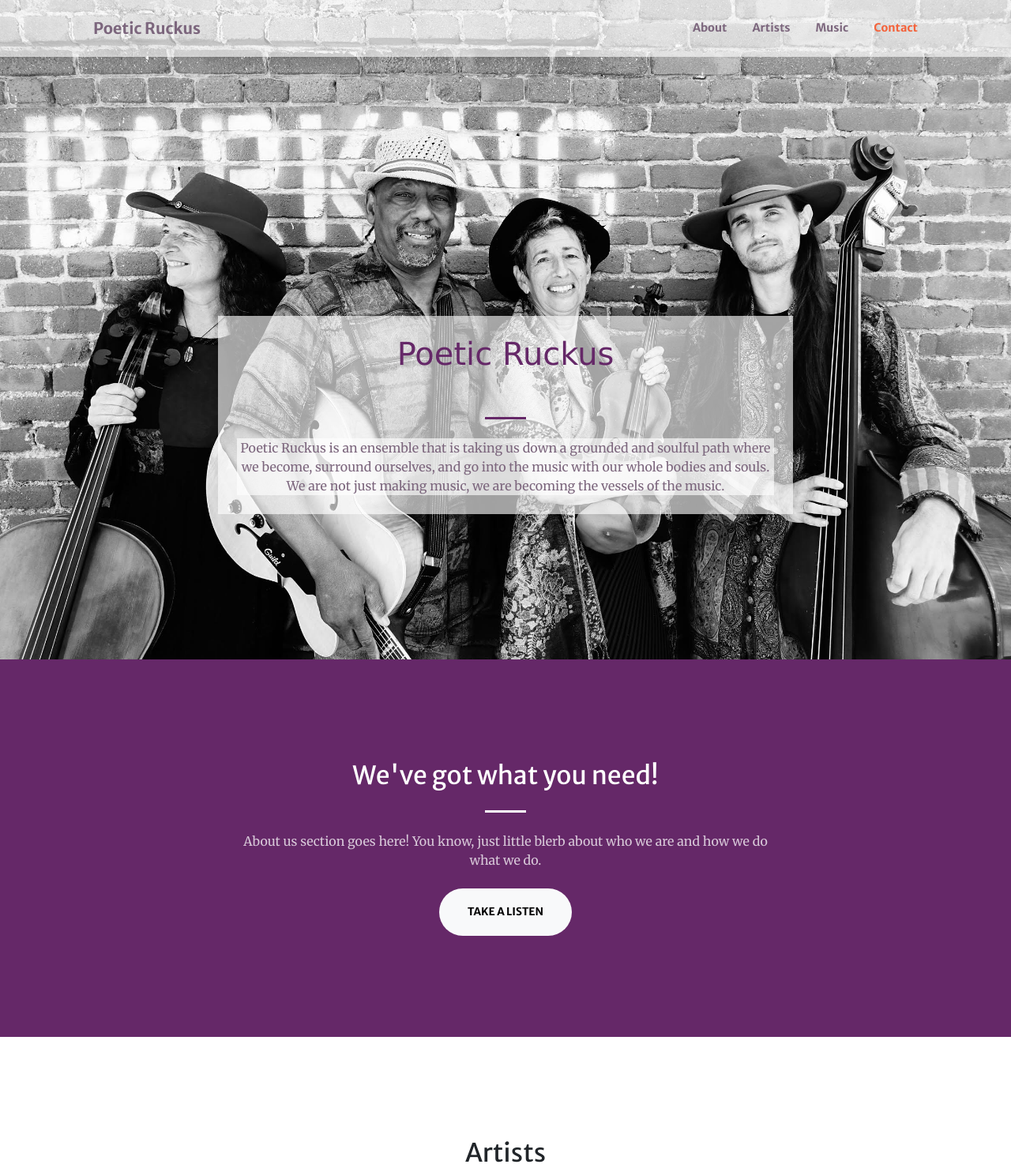
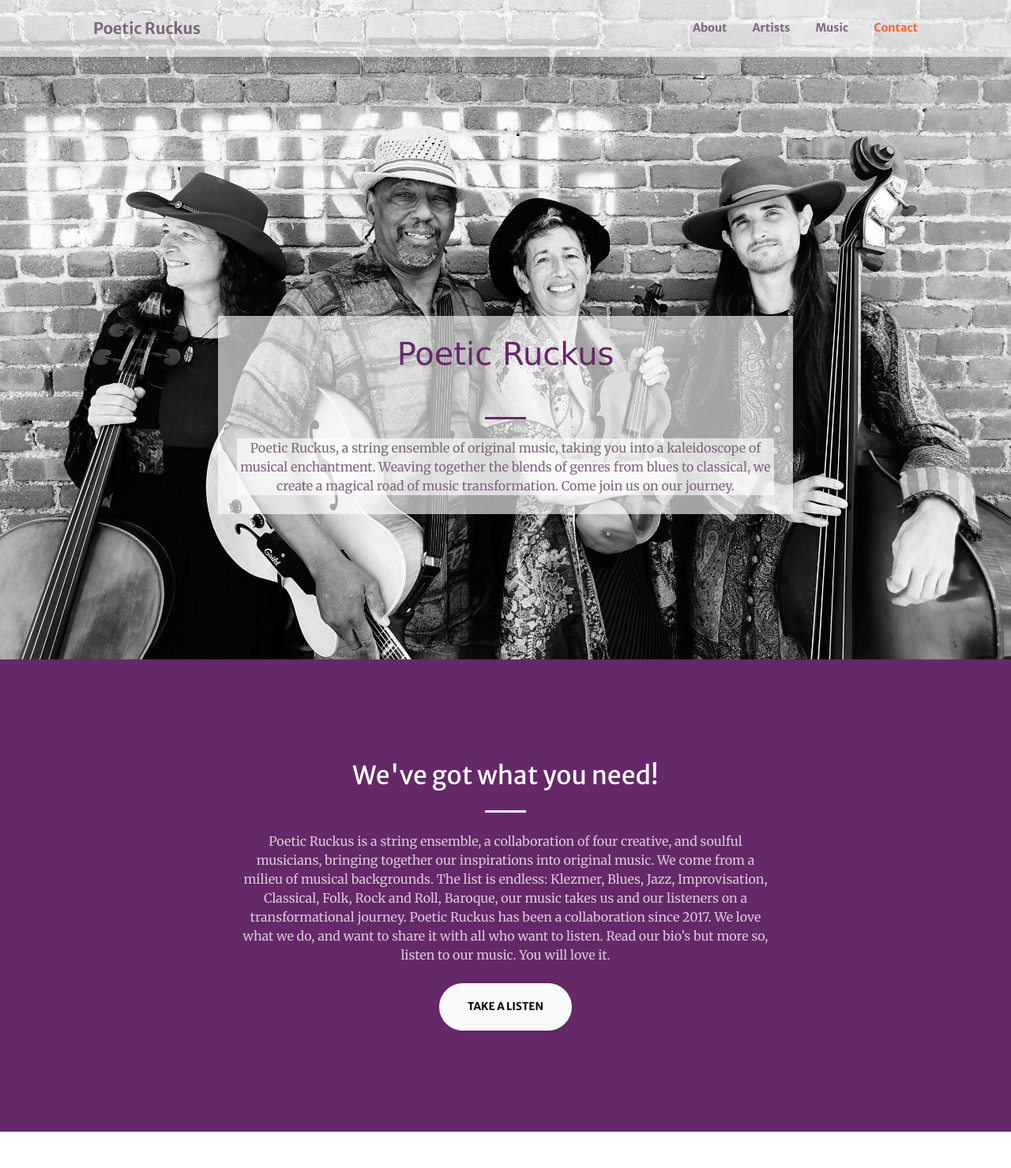
Before and after one commit to fatpat314/fatpat314-Poetic_Rukus_website, a Flask app: page / in a window 1280 px wide. Shown: the top 1479 px of the page at 79% size. Run offline with Flask 2, Linux system fonts and the light colour scheme; some libraries are stand-ins or nearby versions.

Commit message:
adding about us

```diff
--- a/templates/index.html
+++ b/templates/index.html
@@ -57,7 +57,7 @@
                         <h1 style="color:#652868; font-family:verdana" class="font-weight-bold">Poetic Ruckus</h1>
                         <br>
                         <hr style="background-color:#652868" class="divider" />
-                        <p style="color: #7c667d; background-color:#ffffffa1" class="mb-4">Poetic Ruckus is an ensemble that is taking us down a grounded and soulful path where we become, surround ourselves, and go into the music with our whole bodies and souls. We are not just making music, we are becoming the vessels of the music.</p>
+                        <p style="color: #7c667d; background-color:#ffffffa1" class="mb-4">Poetic Ruckus, a string ensemble of original music, taking you into a kaleidoscope of musical enchantment.   Weaving together the blends of genres from blues to classical, we create a magical road of music transformation.   Come join us on our journey.</p>
                     </div>
                     <div class="col-lg-8 align-self-baseline">
                         <br>
@@ -76,7 +76,8 @@
                     <div class="col-lg-8 text-center">
                         <h2 class="text-white mt-0">We've got what you need!</h2>
                         <hr class="divider divider-light" />
-                        <p class="text-white-75 mb-4">About us section goes here! You know, just little blerb about who we are and how we do what we do.</p>
+                        <p class="text-white-75 mb-4">Poetic Ruckus is a string ensemble, a collaboration of four creative, and soulful musicians, bringing together our inspirations into original music.  We come from a milieu of musical backgrounds.   The list is endless:  Klezmer, Blues, Jazz, Improvisation, Classical,  Folk,  Rock and Roll, Baroque, our music takes us and our listeners on a transformational journey.
+                            Poetic Ruckus has been a collaboration since 2017. We love what we do, and want to share it with all who want to listen.   Read our bio’s but more so, listen to our music.  You will love it. </p>
                         <a class="btn btn-light btn-xl" href="#portfolio">Take a listen</a>
                     </div>
                 </div>
```
